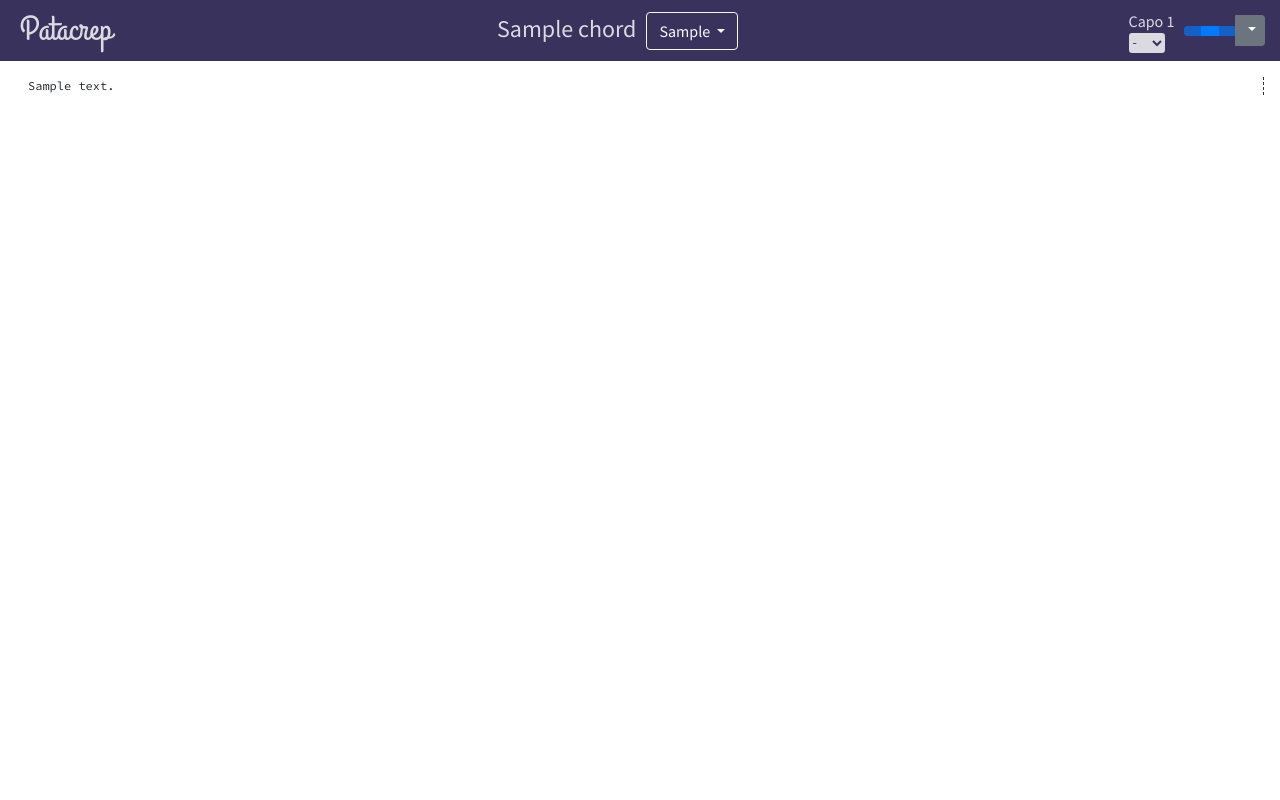
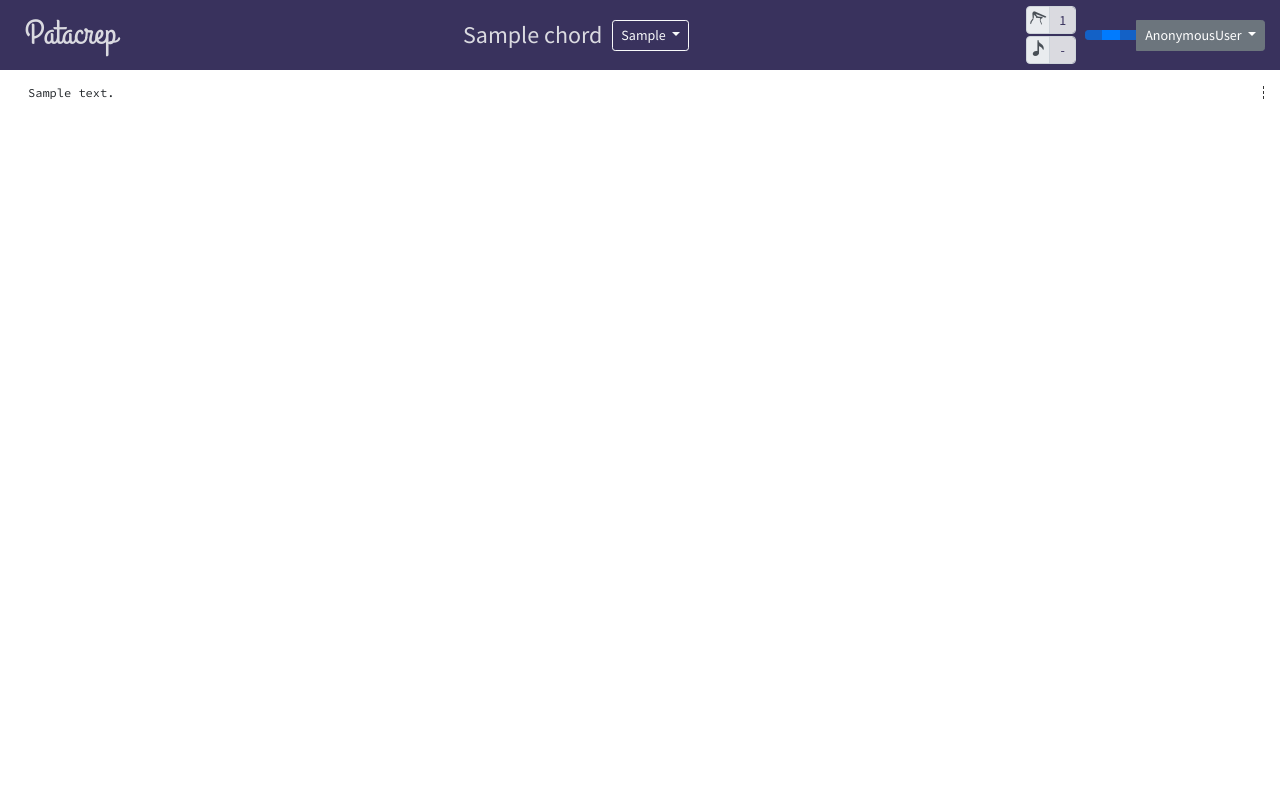
Before and after one commit to Fritzip/patacrep, a Django app: page /patacrep/1/ in a window 1280 px wide. Run offline with Django 3.2, Linux system fonts and the light colour scheme; tables that the repository leaves empty hold one stand-in row (values such as "Sample post"); some libraries are stand-ins or nearby versions.

Commit message:
header refactor & login

```diff
--- /dev/null
+++ b/patacrep/static/patacrep/fonts.css
@@ -0,0 +1,77 @@
+@charset "UTF-8";
+
+@font-face {
+  font-family: Grand Hotel;
+  src: local("GrandHotel-Regular"),
+       url("fonts/GrandHotel-Regular.ttf");
+}
+
+@font-face {
+  font-family: Roboto;
+  src: local("Roboto-Regular"),
+       url("fonts/Roboto-Regular.ttf");
+}
+
+@font-face {
+  font-family: RobotoMono;
+  src: local("RobotoMono-Regular"),
+       url("fonts/RobotoMono-Regular.ttf");
+}
+
+@font-face {
+  font-family: SourceSansPro;
+  src: local("SourceSansPro-Regular"),
+       url("fonts/SourceSansPro-Regular.ttf");
+}
+
+@font-face {
+  font-family: SourceCodePro;
+  src: local("SourceCodePro-Regular"),
+       url("fonts/SourceCodePro-Regular.ttf");
+}
+
+
+@font-face {
+  font-family: "untitled-font-1";
+  src:url("fonts/untitled-font-1.eot");
+  src:url("fonts/untitled-font-1.eot?#iefix") format("embedded-opentype"),
+    url("fonts/untitled-font-1.woff") format("woff"),
+    url("fonts/untitled-font-1.ttf") format("truetype"),
+    url("fonts/untitled-font-1.svg#untitled-font-1") format("svg");
+  font-weight: normal;
+  font-style: normal;
+
+}
+
+[data-icon]:before {
+  font-family: "untitled-font-1" !important;
+  content: attr(data-icon);
+  font-style: normal !important;
+  font-weight: normal !important;
+  font-variant: normal !important;
+  text-transform: none !important;
+  speak: none;
+  line-height: 1;
+  -webkit-font-smoothing: antialiased;
+  -moz-osx-font-smoothing: grayscale;
+}
+
+[class^="icon-"]:before,
+[class*=" icon-"]:before {
+  font-family: "untitled-font-1" !important;
+  font-style: normal !important;
+  font-weight: normal !important;
+  font-variant: normal !important;
+  text-transform: none !important;
+  speak: none;
+  line-height: 1;
+  -webkit-font-smoothing: antialiased;
+  -moz-osx-font-smoothing: grayscale;
+}
+
+.icon-capo:before {
+  content: "\61";
+}
+.icon-music-note:before {
+  content: "\62";
+}
--- a/patacrep/static/patacrep/style.css
+++ b/patacrep/static/patacrep/style.css
@@ -1,37 +1,8 @@
-@font-face {
-  font-family: Grand Hotel;
-  src: local("GrandHotel-Regular"),
-       url(GrandHotel-Regular.ttf);
-}
-
-@font-face {
-  font-family: Roboto;
-  src: local("Roboto-Regular"),
-       url(Roboto-Regular.ttf);
-}
-
-@font-face {
-  font-family: RobotoMono;
-  src: local("RobotoMono-Regular"),
-       url(RobotoMono-Regular.ttf);
-}
-
-@font-face {
-  font-family: SourceSansPro;
-  src: local("SourceSansPro-Regular"),
-       url(SourceSansPro-Regular.ttf);
-}
-
-@font-face {
-  font-family: SourceCodePro;
-  src: local("SourceCodePro-Regular"),
-       url(SourceCodePro-Regular.ttf);
-}
-
 html,
 body {
   height: 100%;
   font-family: SourceSansPro;
+  line-height: 1.1;
 }
 
 span {
@@ -50,36 +21,46 @@ span {
 
 .header {
     display: flex;
-    flex-flow: row;
+    flex-flow: row wrap;
+    /*overflow: hidden;*/
     flex: 0 1 auto;
-    align-items: center;
+    align-items: stretch;
     background-color: #39325d;
     color: #dadae0;
+    padding: 5px 10px;
+}
+
+.header > * {
+  margin: 0px 5px;
 }
 
 .menu-toggle {
-  margin-left: 10px;
+  /*margin-left: 10px;*/
   color: unset;
+  font-size: 18px;
+  margin-top:auto;
+  margin-bottom:auto;
 }
 
 a.website-name {
   font-family: Grand Hotel;
   font-size: 34px;
-  padding: 5px 10px;
+  align-self: center;
+  /*padding: 5px 10px;*/
   color: unset;
 }
 
-a.website-name:hover {
-  color:#b2b2ff;
+a.website-name:hover, .menu-toggle:hover, .fa-star:hover {
+  color:#fbff4b;
   text-decoration: none;
 }
 
 .page-title {
   display: flex;
   flex-flow: row wrap;
-  align-items: baseline;
+  align-items: center;
   font-size: 24px;
-  padding: 5px 10px;
+  /*padding: 5px 10px;*/
   margin-left: auto;
   margin-right: auto;
 }
@@ -88,16 +69,21 @@ a.website-name:hover {
   margin: 0px 5px;
 }
 
+.page-title > svg {
+  font-size: 14px;
+  margin-right: 0px;
+}
+
 .page-buttons {
   display: flex;
   flex-flow: row wrap;
-  margin-right: 10px;
+  /*margin-right: 10px;*/
   /*margin-left: auto;*/
   align-items: center;
 }
 
 .page-buttons > a, .page-buttons > div  {
-  margin: 5px;
+  /*margin: 5px;*/
   display: flex;
   align-items: center;
 }
@@ -139,6 +125,7 @@ a.website-name:hover {
 
 .sidebar {
   display: flex;
+  display: none;
   flex-flow: column;
   flex: 1 1 auto;
   overflow-y: auto;
@@ -151,7 +138,7 @@ a.website-name:hover {
   overflow-y: hidden;
   overflow-x: auto;
   /* top | horizontal | bottom */
-  padding: 1em 1em 2px;
+  padding: 1em 1em 0px;
 }
 
 .chordline {
@@ -163,25 +150,48 @@ a.website-name:hover {
   border-right: 1px dashed #333;
 }
 
-#start-note-selector, #start-note-selector * {
-  width: fit-content;
-  height: fit-content;
+.infotab {
+  display: flex;
+  flex-direction: column;
+  flex: 0 0 50px;
+  justify-content: center;
+}
+
+
+.infotab > * {
+  margin:1px;
+}
+
+
+#start-note-selector, #start-note-selector *, #capo-selector {
   background-color: #dadae0;
   color: #39325d;
-  /*border: 2px solid #dadae0;*/
-  border: 0px;
   font-family: inherit;
+  padding: 0px 2px;
+  font-size: 14px;
+  text-align: center;
+  text-align-last:center;
 }
 
-.infotab {
-  display: flex;
+.input-group {
   flex-wrap: nowrap;
-  align-items: center;
-  /*margin-right: auto;*/
 }
 
-.infotab > * {
-  margin:5px;
+.input-group-text {
+  padding:1px 3px;
+}
+
+input::-webkit-outer-spin-button,
+input::-webkit-inner-spin-button,
+.form-control {
+  -webkit-appearance: none;
+  margin: 0;
+  height: unset;
+}
+
+/* Firefox */
+input[type=number] {
+  -moz-appearance:textfield;
 }
 
 .content > #edit-chord-container {
@@ -192,4 +202,15 @@ a.website-name:hover {
   display: flex;
   width: max-content;
   flex-flow: column nowrap;
+  align-items: center;
+  border-radius: 5px;
+  background-color: rgba(245,245,245,0.2);
+  /*padding : 2px 5px;*/
 }
+
+.flex-col > * {
+  display: flex;
+  flex-grow: 1;
+  flex-shrink: 0;
+  flex-basis: 0;
+}
--- a/patacrep/templates/patacrep/base_template.html
+++ b/patacrep/templates/patacrep/base_template.html
@@ -9,6 +9,7 @@
   <link rel="stylesheet" href="{% static 'external/bootstrap-4.3.1/css/bootstrap.min.css' %}">
   <!-- Custom CSS -->
   <link rel="stylesheet" href="{% static 'patacrep/style.css' %}">
+  <link rel="stylesheet" href="{% static 'patacrep/fonts.css' %}">
   <!-- <link rel="stylesheet" href="{% static 'patacrep/style-dark.css' %}"> -->
 
   <link rel="shortcut icon" type="image/png" href="{% static 'favicon.ico' %}"/>
@@ -20,24 +21,32 @@
       <a href="#menu-toggle" class="menu-toggle"><i class="fas fa-bars"></i></a>
       <a class="website-name" href="{% url 'patacrep:index' %}">Patacrep</a>
       <div class="page-title">{% block pagetitle %}{% endblock %}</div>
-      <div class="infotab">
+      <form class="infotab">
         {% block infotab %}
         {% endblock infotab %}
-      </div>
+      </form>
       {% block navbar_extra %}
       {% endblock navbar_extra %}
       <div class="page-buttons">
         <div class="btn-group btn-group-sm" role="group" aria-label="Navigation">
           {% block buttons %}
           {% endblock buttons %}
-          <div class="btn-group" role="group">
+          <div class="btn-group" id="option-btn" role="group">
             <button class="btn btn-secondary dropdown-toggle btn-sm shadow-none" type="button" id="dropdownMenuButton" data-toggle="dropdown" aria-haspopup="true" aria-expanded="false">
-              <i class="fas fa-cog"></i>
+              <i class="fas fa-user-cog"></i> {{user}}
             </button>
             <div class="dropdown-menu dropdown-menu-right" aria-labelledby="dropdownMenuButton">
+              {% if user.is_authenticated %}
+              <a class="dropdown-item option-dropdown" id="logout" href="{% url 'patacrep:logout' %}?next={{request.path}}"><i class="fas fa-sign-out-alt"></i> Logout</a>
+              {% else %}
+              <a class="dropdown-item option-dropdown" id="login" href="{% url 'patacrep:login' %}?next={{request.path}}"><i class="fas fa-sign-in-alt"></i> Login</a>
+              {% endif %}
+              <!-- <div class="dropdown-divider"></div> -->
               {% block options %}
               {% endblock options %}
-              <a class="dropdown-item" id="admin-chord" href="{% url 'admin:patacrep_chord_changelist' %}"><i class="fas fa-database"></i> Chord List</a>
+              {% if user.is_superuser %}
+                <a class="dropdown-item option-dropdown" id="admin-chord" href="{% url 'admin:patacrep_chord_changelist' %}"><i class="fas fa-database"></i> Chord List</a>
+              {% endif %}
             </div>
           </div>
         </div>
@@ -48,13 +57,30 @@
         <!-- <ul class="sidebar-nav"> -->
           <div id="list-example" class="list-group">
             {% for artist in artist_list %}
-              <a class="artist-list list-group-item list-group-item-action d-flex justify-content-between align-items-center py-0" data-artist="{{artist.0}}" href="{% url 'patacrep:index' %}#{{ artist.0 }}">{{ artist.0 }}
+              <a class="artist-list list-group-item list-group-item-action d-flex justify-content-between align-items-center py-0" data-artist="{{artist.0}}" href="{% url 'patacrep:index' %}#{{ artist.0 | slugify }}">{{ artist.0 }}
               <span class="badge badge-primary badge-pill">{{ artist.1 }}</span></a>
             {% endfor %}
           </div>
         <!-- </ul> -->
       </nav>
       <div class="content">
+          <!-- Position it -->
+          <div style="position: absolute; top: 10%; right: 10%;">
+
+            <!-- Then put toasts within -->
+            <div class="toast" role="alert" data-delay="5000" aria-live="assertive" aria-atomic="true">
+              <div class="toast-header">
+                <strong class="mr-auto">Bootstrap</strong>
+                <small class="text-muted">just now</small>
+                <button type="button" class="ml-2 mb-1 close" data-dismiss="toast" aria-label="Close">
+                  <span aria-hidden="true">&times;</span>
+                </button>
+              </div>
+              <div class="toast-body">
+                See? Just like this.
+              </div>
+            </div>
+          </div>
         {% block content %}
         {% endblock %}
       </div>
@@ -65,25 +91,27 @@
   </div>
 </body>
 
+
   <!-- jQuery -->
   <script src="{% static 'external/jquery-3.4.1.min.js' %}"></script>
-
+  <!-- Font awesome -->
+  <script src="{% static 'external/fontawesome-5.11.2/js/all.min.js' %}"></script>
   <!-- Bootstrap -->
   <script src="{% static 'external/bootstrap-4.3.1/js/bootstrap.bundle.min.js' %}"></script>
 
-  <!-- Font awesome -->
-  <script src="{% static 'external/fontawesome-5.11.2/js/all.min.js' %}"></script>
-
   {% block js %}
-  {% endblock %}
-
   <script>
     $(document).ready(function(){
-      $(".sidebar").toggle();
+      // $(".sidebar").toggle();
       $(".menu-toggle").click(function(e) {
           e.preventDefault();
           $(".sidebar").toggle();
       });
+      if ($(".option-dropdown").length == 0) {
+        $('#option-btn').hide();
+      }
+      $('.toast').toast();
+      $('[data-toggle="tooltip"]').tooltip();
     });
   </script>
 
@@ -94,5 +122,6 @@
       });
     });
   </script>
+  {% endblock %}
 
 </html>
--- a/patacrep/templates/patacrep/detail.html
+++ b/patacrep/templates/patacrep/detail.html
@@ -2,9 +2,14 @@
 {% load static %}
 
 {% block pagetitle %}
+{% if chord.favorite %}
+    <i class="fas fa-star" style="color:yellow"></i>
+{% else %}
+    <i class="far fa-star"></i>
+{% endif %}
 <span>{{ chord.title }}</span>
 <div class="dropdown">
-  <button type="button" class="btn btn-outline-light dropdown-toggle shadow-none" id="dropdownChordsOfArtist" data-toggle="dropdown" aria-haspopup="true" aria-expanded="false">
+  <button type="button" class="btn btn-sm btn-outline-light dropdown-toggle shadow-none" id="dropdownChordsOfArtist" data-toggle="dropdown" aria-haspopup="true" aria-expanded="false">
     {{ chord.artist }}
   </button>
   <div class="dropdown-menu dropdown-menu-right" aria-labelledby="dropdownChordsOfArtist">
@@ -30,22 +35,25 @@
 {% endblock %}
 
 {% block options %}
-  <a class="dropdown-item" id="edit" href="{% url 'patacrep:confirm_remove' chord.id %}"><i class="fas fa-edit"></i> Edit</a>
-  <a class="dropdown-item" id="clean"><i class="fas fa-broom"></i> Clean</a>
-  <a class="dropdown-item" id="admin-chord" href="{% url 'admin:patacrep_chord_change' chord.id %}"><i class="fas fa-database"></i> Chord</a>
+  {% if user.is_superuser %}
+    <a class="dropdown-item option-dropdown" id="edit" href="{% url 'patacrep:confirm_remove' chord.id %}"><i class="fas fa-edit"></i> Edit</a>
+    <a class="dropdown-item option-dropdown" id="clean"><i class="fas fa-broom"></i> Clean</a>
+    <a class="dropdown-item option-dropdown" id="admin-chord" href="{% url 'admin:patacrep_chord_change' chord.id %}"><i class="fas fa-database"></i> Chord</a>
+  {% endif %}
 {% endblock options %}
 
 {% block infotab %}
-  {% if chord.favorite %}
-      <i class="fas fa-star" style="color:yellow"></i>
-  {% else %}
-      <i class="far fa-star"></i>
-  {% endif %}
-  <div class="flex-col">
-    {% if chord.capo > 0 %}
-        <span>Capo {{ chord.capo }}</span>
-    {% endif %}
-    <select class="form-control form-control-sm p-0" id="start-note-selector">
+  <div class="input-group">
+    <div class="input-group-prepend" data-toggle="tooltip" data-placement="left" title="Capo">
+      <label class="input-group-text"><i class="icon-capo"></i></label>
+    </div>
+    <input type="number" class="form-control shadow-none" min="0" step="1" id="capo-selector" aria-label="Capo" value="{% if chord.capo < 0%}0{% else %}{{chord.capo}}{% endif %}" />
+  </div>
+  <div class="input-group">
+    <div class="input-group-prepend" data-toggle="tooltip" data-placement="left" data-html="true" title="1<sup>st</sup> note">
+      <label class="input-group-text" for="start-note-selector"><i class="icon-music-note"></i></label>
+    </div>
+    <select class="form-control shadow-none" id="start-note-selector">
       {% for value, text in form.start_note.field.choices %}
         {% if value == chord.start_note %}
           <option selected="{{ value }}">{{text}}</option>
@@ -67,12 +75,7 @@
 {% endblock %}
 
 {% block js %}
-  <!-- jQuery -->
-  <script src="{% static 'external/jquery-3.4.1.min.js' %}"></script>
-
-  <!-- NoSleep -->
-  <!-- <script src="{% static 'external/noSleep-0.9.0.min.js' %}"></script> -->
-
+{{ block.super }}
 
   <script>
     $(document).ready(function(){
@@ -87,6 +90,7 @@
   <script>
     // Favorite toggle (star)
     $(document).ready(function() {
+
       $(document).on('click', '.fa-star', function(){
         var star = $(this);
         $.ajax({
--- a/patacrep/templates/patacrep/index.html
+++ b/patacrep/templates/patacrep/index.html
@@ -32,10 +32,7 @@
 
 
 {% block js %}
-
-<!-- jQuery -->
-<script src="{% static 'external/jquery-3.4.1.min.js' %}"></script>
-
+{{block.super}}
 <script>
   $(document).ready(function(){
     $("#searchbar").on('input', function() {
--- a/patacrep/urls.py
+++ b/patacrep/urls.py
@@ -1,5 +1,7 @@
 from django.urls import path, re_path
 from django.conf.urls import include, url
+
+from django.contrib.auth import views as auth_views
 
 from . import views
 
@@ -17,10 +19,15 @@ urlpatterns = [
     path('<int:chord_id>/edit/', views.edit, name='edit'),
     path('save_and_next/', views.save_and_next, name='save_and_next'),
     path('ajax/next/', views.next, name='ajax_next'),
-
-
     #url(r'^signup/$', views.SignUpView.as_view(), name='signup'),
     #url(r'^save_edit/$', views.save_edit, name='save_edit'),
     # url(r'^ajax/save_edit/$', views.save_edit, name='save_edit'),
     # path('<int:chord_id>/<str:npr>/', views.nextprevrand, name='nextprevrand'),
+
+    # Auth related urls
+    path('accounts/', include('django.contrib.auth.urls')), # new
+    # url(r'^accounts/login/$', auth_views.LoginView.as_view(template_name='patacrep/login.html'), name='login'),
+
+    # url(r'^logout$', views.LogoutView, { 'next_page': '/', }, name='logout'),
+
 ]
--- a/patacrep/views.py
+++ b/patacrep/views.py
@@ -81,6 +81,9 @@ class ChordDetail(DetailView):
 
         return context
 
+from django.contrib.auth.decorators import login_required
+
+@login_required
 def toggle_favorite(request):
     chord_pk = request.POST['chord_pk']
     chord = get_object_or_404(Chord, pk=chord_pk)
@@ -92,6 +95,7 @@ def toggle_favorite(request):
     }
     return JsonResponse(data)
 
+@login_required
 def change_start_note(request):
     chord_pk = request.POST['chord_pk']
     chord = get_object_or_404(Chord, pk=chord_pk)
@@ -101,6 +105,7 @@ def change_start_note(request):
     data = {}
     return JsonResponse(data)
 
+@login_required
 def clean(request):
     chord_pk = request.POST['chord_pk']
     clean_chord(chord_pk)
@@ -110,7 +115,7 @@ def clean(request):
     }
     return JsonResponse(data)
 
-
+@login_required
 def save_edit(request):
     rm_lines = request.POST.getlist('rm_lines[]')
     chord_pk = request.POST['chord_pk']
@@ -121,6 +126,7 @@ def save_edit(request):
     }
     return JsonResponse(data)
 
+@login_required
 def confirm_remove(request, chord_id):
     chord = get_object_or_404(Chord, pk=chord_id)
 
```
Also changed, not shown: patacrep/templates/registration/login.html (added, +9 -0 lines), webinterface/settings.py (+8 -0 lines), patacrep/static/patacrep/fonts/GrandHotel-Regular.ttf (renamed from patacrep/static/patacrep/GrandHotel-Regular.ttf), patacrep/static/patacrep/fonts/Roboto-Regular.ttf (renamed from patacrep/static/patacrep/Roboto-Regular.ttf), patacrep/static/patacrep/fonts/RobotoMono-Bold.ttf (added), patacrep/static/patacrep/fonts/RobotoMono-Italic.ttf (added), patacrep/static/patacrep/fonts/RobotoMono-Regular.ttf (renamed from patacrep/static/patacrep/RobotoMono-Regular.ttf), patacrep/static/patacrep/fonts/SourceCodePro-Regular.ttf (renamed from patacrep/static/patacrep/SourceCodePro-Regular.ttf), patacrep/static/patacrep/fonts/SourceSansPro-Regular.ttf (renamed from patacrep/static/patacrep/SourceSansPro-Regular.ttf), patacrep/static/patacrep/fonts/untitled-font-1.ttf (added), patacrep/static/patacrep/fonts/untitled-font-1.woff (added), 2 other files.
